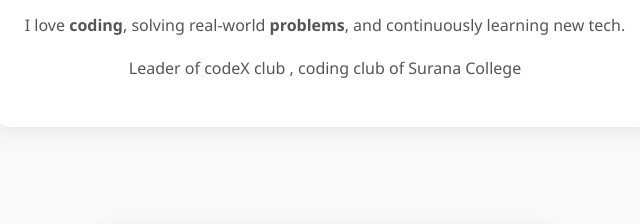
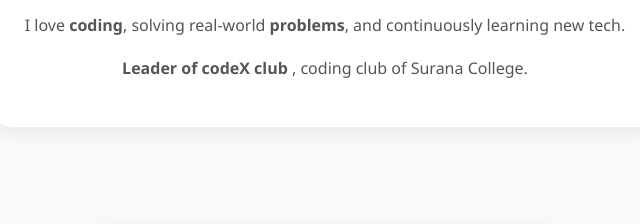
Before and after one commit to Yadhu10nm/portfolio_website, a plain HTML site: page index.html in a window 1280 px wide. Shown: the part 332-556 px from the top of the page, 315-955 px from the left. Drawn offline with nearby package versions, Linux system fonts and the light colour scheme.

Commit message:
Update index.html

```diff
--- a/index.html
+++ b/index.html
@@ -445,7 +445,7 @@
                   <p>I'm deeply passionate about <strong>Machine Learning</strong> and <strong>Artificial Intelligence</strong>.</p>
                   <p>I love <strong>coding</strong>, solving real-world <strong>problems</strong>, and continuously learning new tech.</p>
 
-<p> Leader of codeX club , coding club of Surana College
+<p> <strong>Leader of codeX club </strong>, coding club of Surana College. </p>
 
                 </div>
               </section>
```
